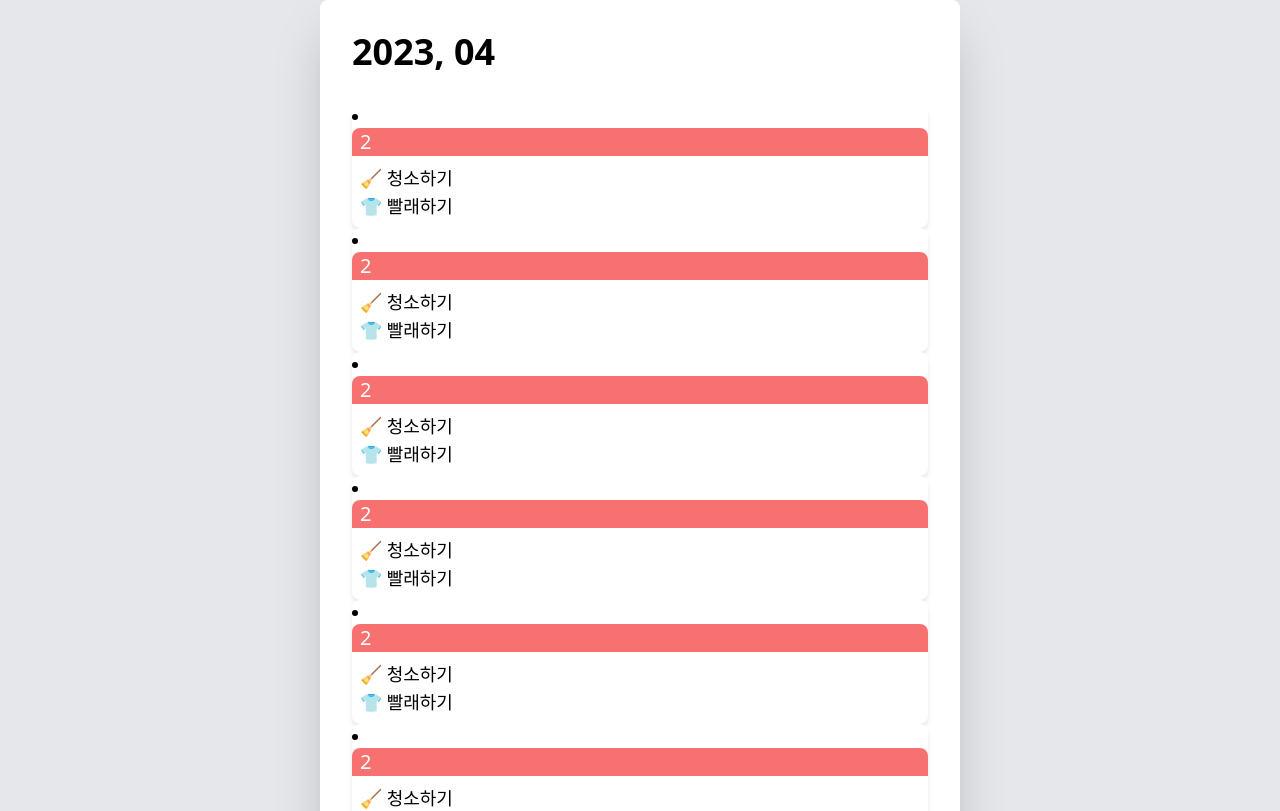
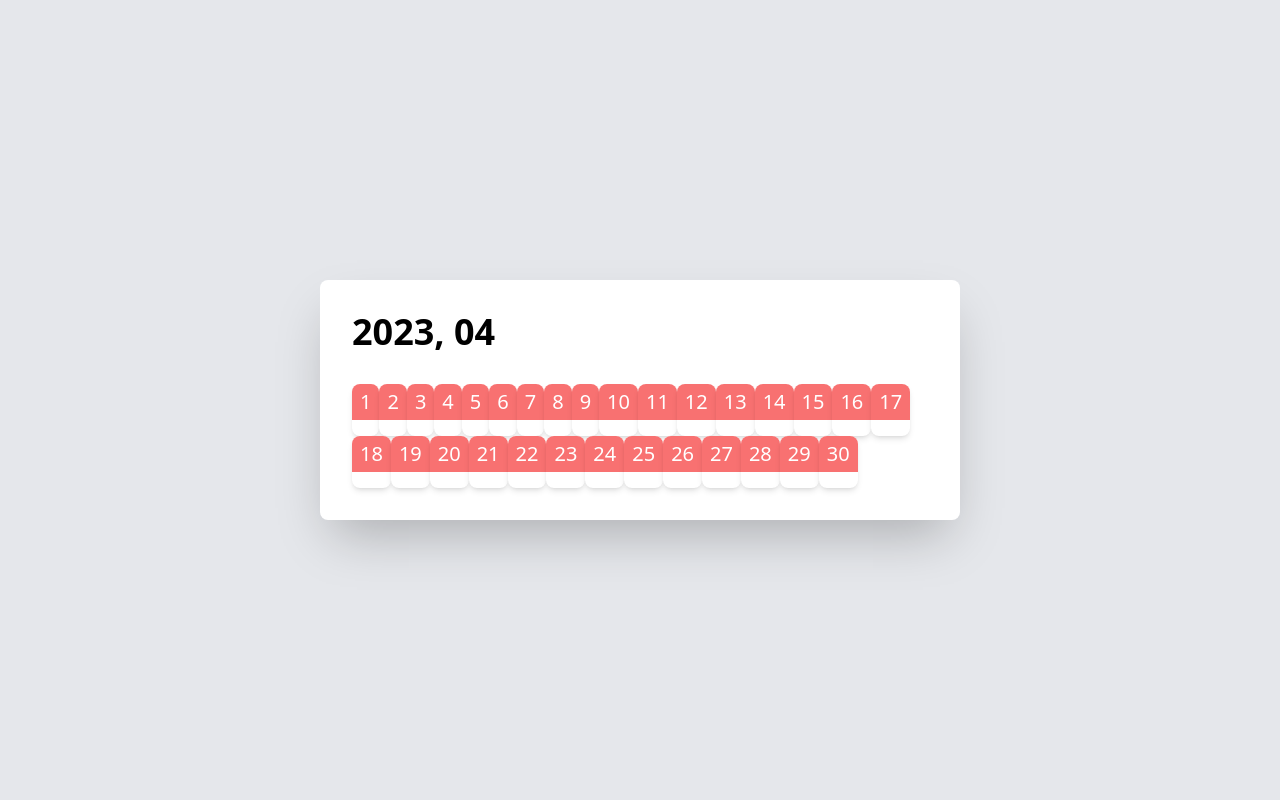
Before and after one commit to choikyunho/2023-04-03-project, a React (Create React App) app: page / in a window 1280 px wide. Shown: the top 811 px of the page. Built offline with nearby package versions, Linux system fonts and the light colour scheme.

Commit message:
map fuction use

```diff
--- a/src/components/Calendar.jsx
+++ b/src/components/Calendar.jsx
@@ -6,7 +6,9 @@ function Calendar() {
     <div className="bg-white w-1/2 rounded-lg shadow-2xl p-8">
       <div className="pb-8 text-4xl font-bold">2023, 04</div>
       {calendarData.map((v, i) => {
-        return <Date />;
+        console.log(`${i+1} ${v}`);
+        // return <Date />;
+        return <Date key={i} date={v.date} day={v.day} todos={v.todos}/>;
       })}
     </div>
   );
--- a/src/components/Date.jsx
+++ b/src/components/Date.jsx
@@ -1,15 +1,16 @@
-function Date(){
+function Date(props) {
     return (
-        <li className ="lnline-block bg-white rounded-lg shadow-md">
-            <div className ="bg-red-400 rounded-t-lg px-2 text-xl text-white">
-                2
-            </div>
-            <ul className ="p-2 text-lg">
-            <li>🧹 청소하기</li>
-            <li>👕 빨래하기</li>
-            </ul>
-        </li>
-    )
-}
+      <li className="inline-block bg-white rounded-lg shadow-md">
+        <div className="bg-red-400 rounded-t-lg px-2 py-1 text-xl text-white">
+          {props.date}
+        </div>
+        <ul className="p-2 text-lg">
+          {props.todos.map((v, i) => {
+            return <li>{v}</li>;
+          })}
+        </ul>
+      </li>
+    );
+  }
 
-export default Date;
+  export default Date;
--- a/src/index.js
+++ b/src/index.js
@@ -8,7 +8,7 @@ const root = ReactDOM.createRoot(document.getElementById('root'));
 root.render(
   <React.StrictMode>
     <App />
-  </React.StrictMode>
+  </React.StrictMode> // calendar에서 console이 2번 찍히는 이유
 );
 
 // If you want to start measuring performance in your app, pass a function
```
